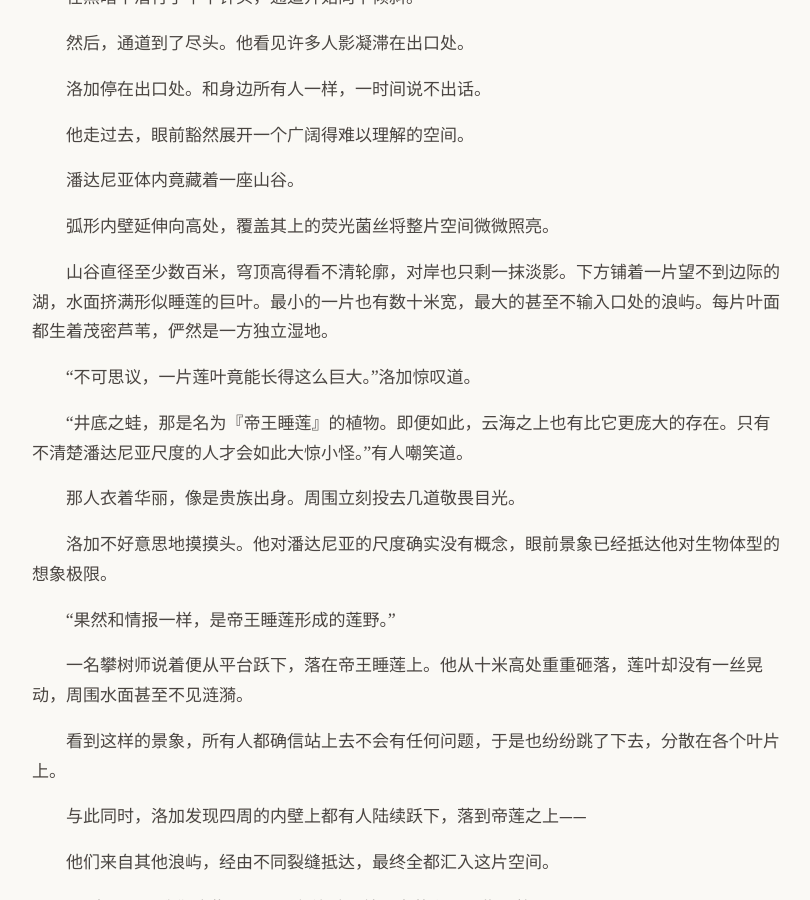
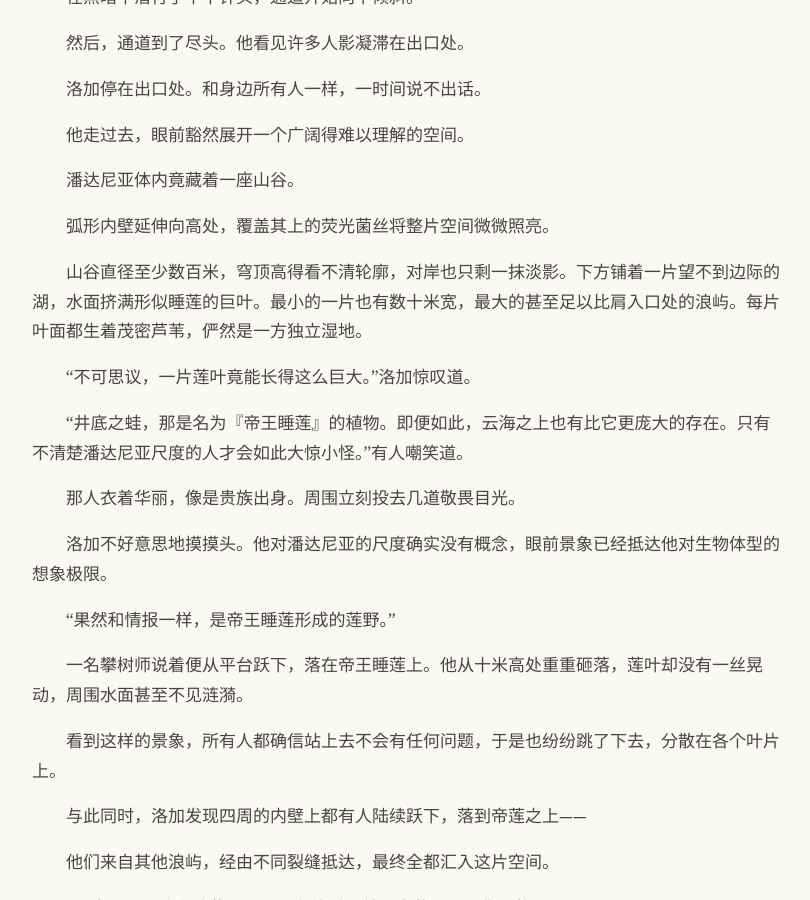
Before and after one commit to yihenc/yihenc.github.io, a Jekyll site: the page built from _posts/2026-02-14-绿的烙印.md, in a window 1280 px wide and 900 px high, scrolled down 7196 px. Shown: the whole window, without its empty margins (232-1042 px from the left). Built offline with Jekyll 4.4.1, drawn with Linux system fonts in a browser that asks for light colours; nearby versions of some CDN libraries.

Commit message:
Fix: 消除绿的烙印比较句歧义

```diff
--- a/_posts/2026-02-14-绿的烙印.md
+++ b/_posts/2026-02-14-绿的烙印.md
@@ -246,7 +246,7 @@ tags: [潘达尼亚传说, 奇幻, 架空]
 
 弧形内壁延伸向高处，覆盖其上的荧光菌丝将整片空间微微照亮。
 
-山谷直径至少数百米，穹顶高得看不清轮廓，对岸也只剩一抹淡影。下方铺着一片望不到边际的湖，水面挤满形似睡莲的巨叶。最小的一片也有数十米宽，最大的甚至不输入口处的浪屿。每片叶面都生着茂密芦苇，俨然是一方独立湿地。
+山谷直径至少数百米，穹顶高得看不清轮廓，对岸也只剩一抹淡影。下方铺着一片望不到边际的湖，水面挤满形似睡莲的巨叶。最小的一片也有数十米宽，最大的甚至足以比肩入口处的浪屿。每片叶面都生着茂密芦苇，俨然是一方独立湿地。
 
 “不可思议，一片莲叶竟能长得这么巨大。”洛加惊叹道。
 
```
